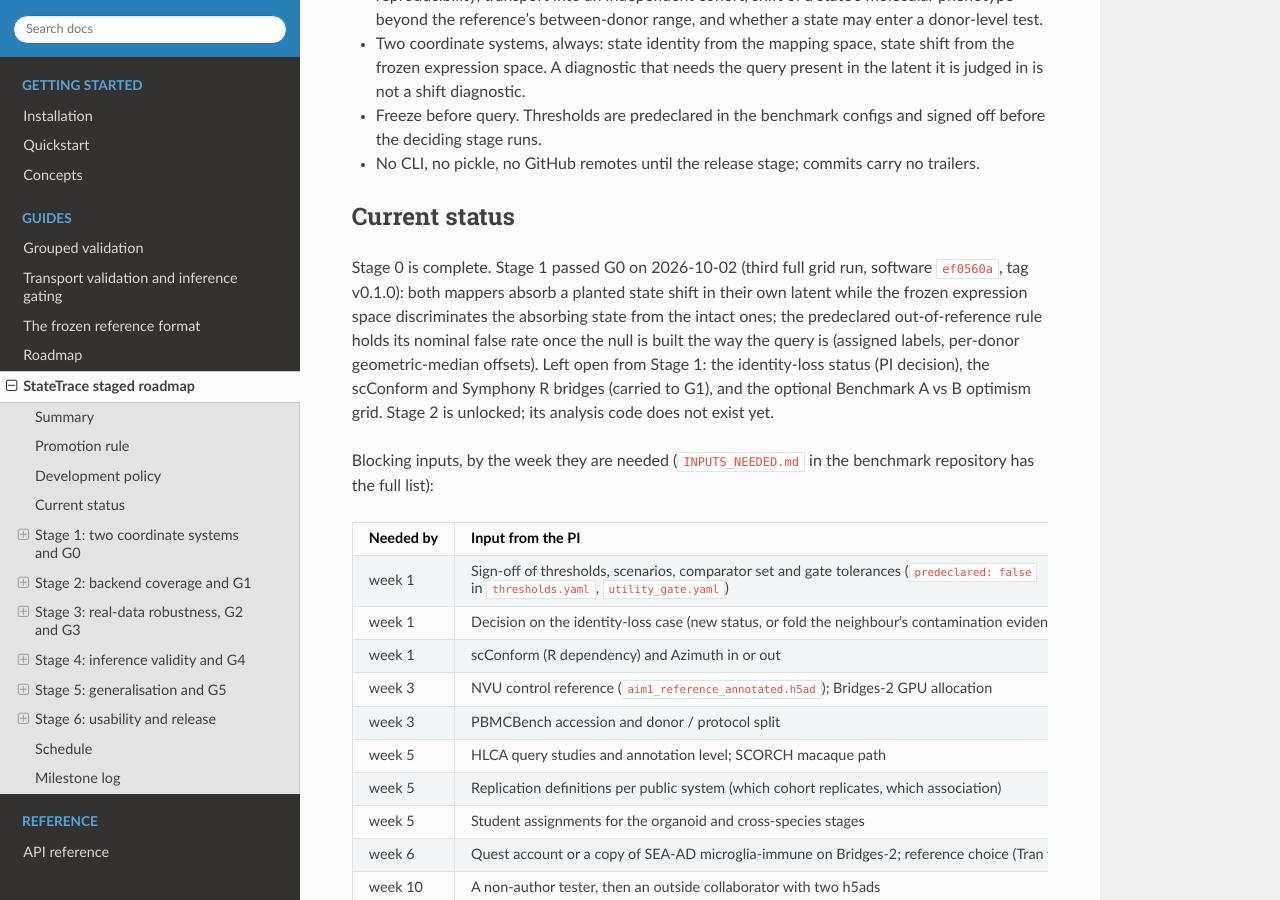
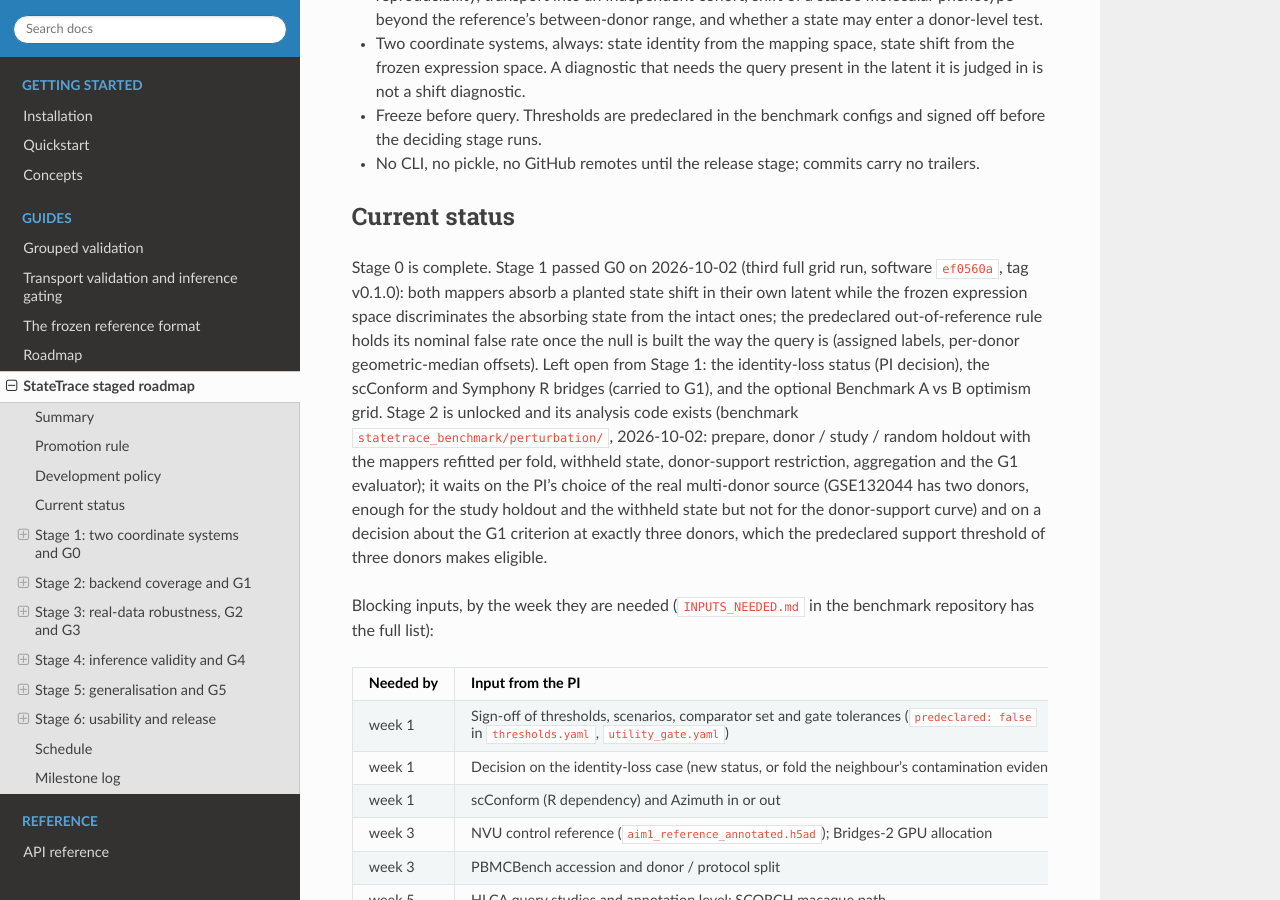
Before and after one commit to heart-gen/StateTrace, a Sphinx documentation site: the page built from docs/staged-roadmap.md, in a window 1280 px wide and 900 px high, scrolled down 1296 px. Built offline with Sphinx 7.4.7 and the Read the Docs theme 3.1.0, drawn with Linux system fonts in a browser that asks for light colours.

Commit message:
docs: roadmap status, stage 2 analysis code exists in the benchmark

```diff
--- a/docs/staged-roadmap.md
+++ b/docs/staged-roadmap.md
@@ -60,8 +60,13 @@ the frozen expression space discriminates the absorbing state from the intact on
 predeclared out-of-reference rule holds its nominal false rate once the null is built the way
 the query is (assigned labels, per-donor geometric-median offsets). Left open from Stage 1: the
 identity-loss status (PI decision), the scConform and Symphony R bridges (carried to G1), and
-the optional Benchmark A vs B optimism grid. Stage 2 is unlocked; its analysis code does not
-exist yet.
+the optional Benchmark A vs B optimism grid. Stage 2 is unlocked and its analysis code exists
+(benchmark `statetrace_benchmark/perturbation/`, 2026-10-02: prepare, donor / study / random
+holdout with the mappers refitted per fold, withheld state, donor-support restriction,
+aggregation and the G1 evaluator); it waits on the PI's choice of the real multi-donor source
+(GSE132044 has two donors, enough for the study holdout and the withheld state but not for the
+donor-support curve) and on a decision about the G1 criterion at exactly three donors, which
+the predeclared support threshold of three donors makes eligible.
 
 Blocking inputs, by the week they are needed (`INPUTS_NEEDED.md` in the benchmark repository
 has the full list):
```
